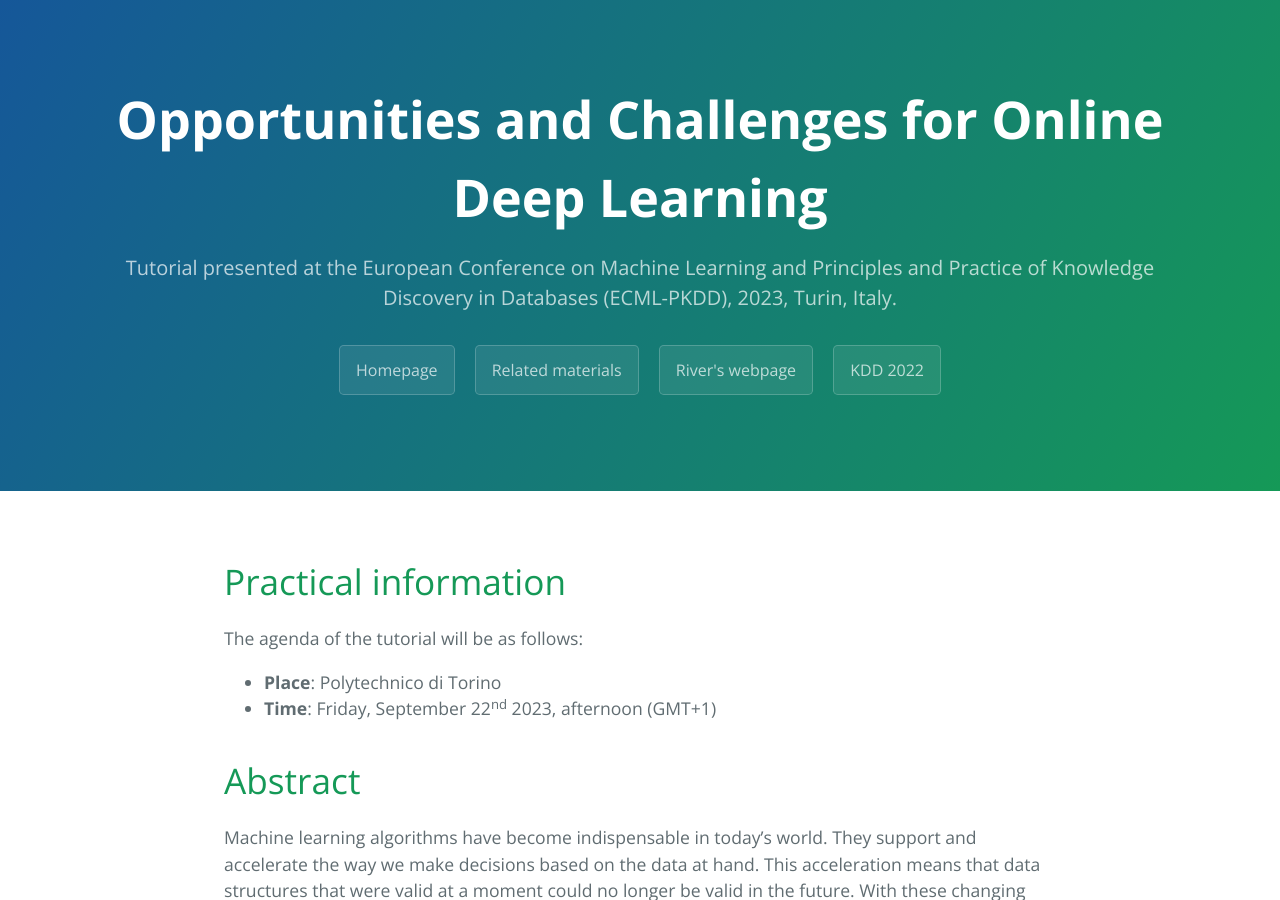
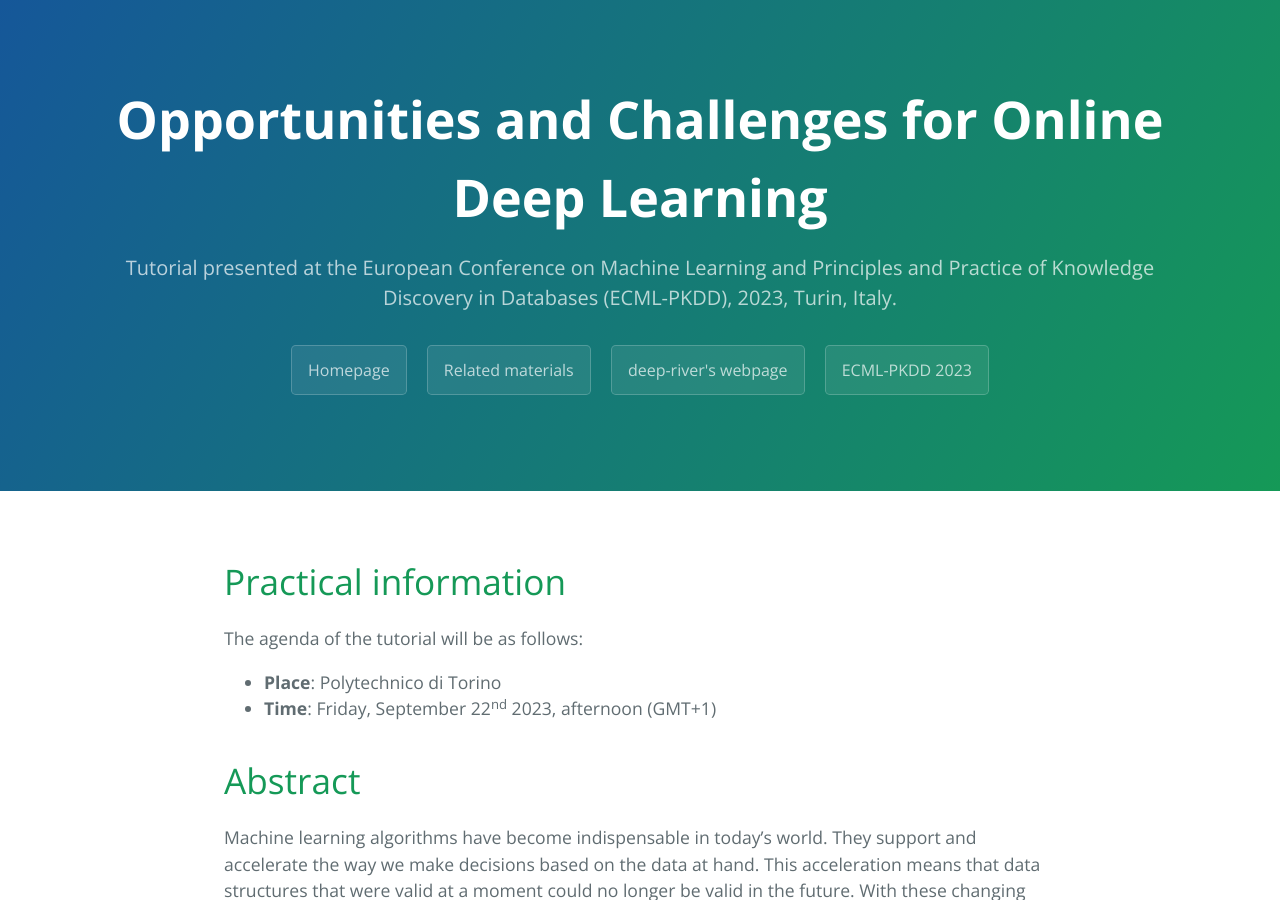
Before and after one commit to hoanganhngo610/deep-river.ecml-pkdd.2023, a Jekyll site: the page built from index.md, in a window 1280 px wide and 900 px high. Built offline with Jekyll 4.4.1, drawn with Linux system fonts in a browser that asks for light colours; formulas are drawn with MathJax 3.

Commit message:
Change buttons to complete the website

```diff
--- a/_layouts/default.html
+++ b/_layouts/default.html
@@ -23,8 +23,8 @@
         <a href="./related-materials.html" class="btn">Related materials</a>
       {% endif %}
       {% if site.show_downloads %}
-        <a href="https://riverml.xyz/latest/" class="btn">River's webpage</a>
-        <a href="https://www.kdd.org/kdd2022/index.html" class="btn">KDD 2022</a>
+        <a href="https://online-ml.github.io/deep-river/" class="btn">deep-river's webpage</a>
+        <a href="https://2023.ecmlpkdd.org/" class="btn">ECML-PKDD 2023</a>
       {% endif %}
     </header>
 
```
Also changed, not shown: README.md, 4 other files.
